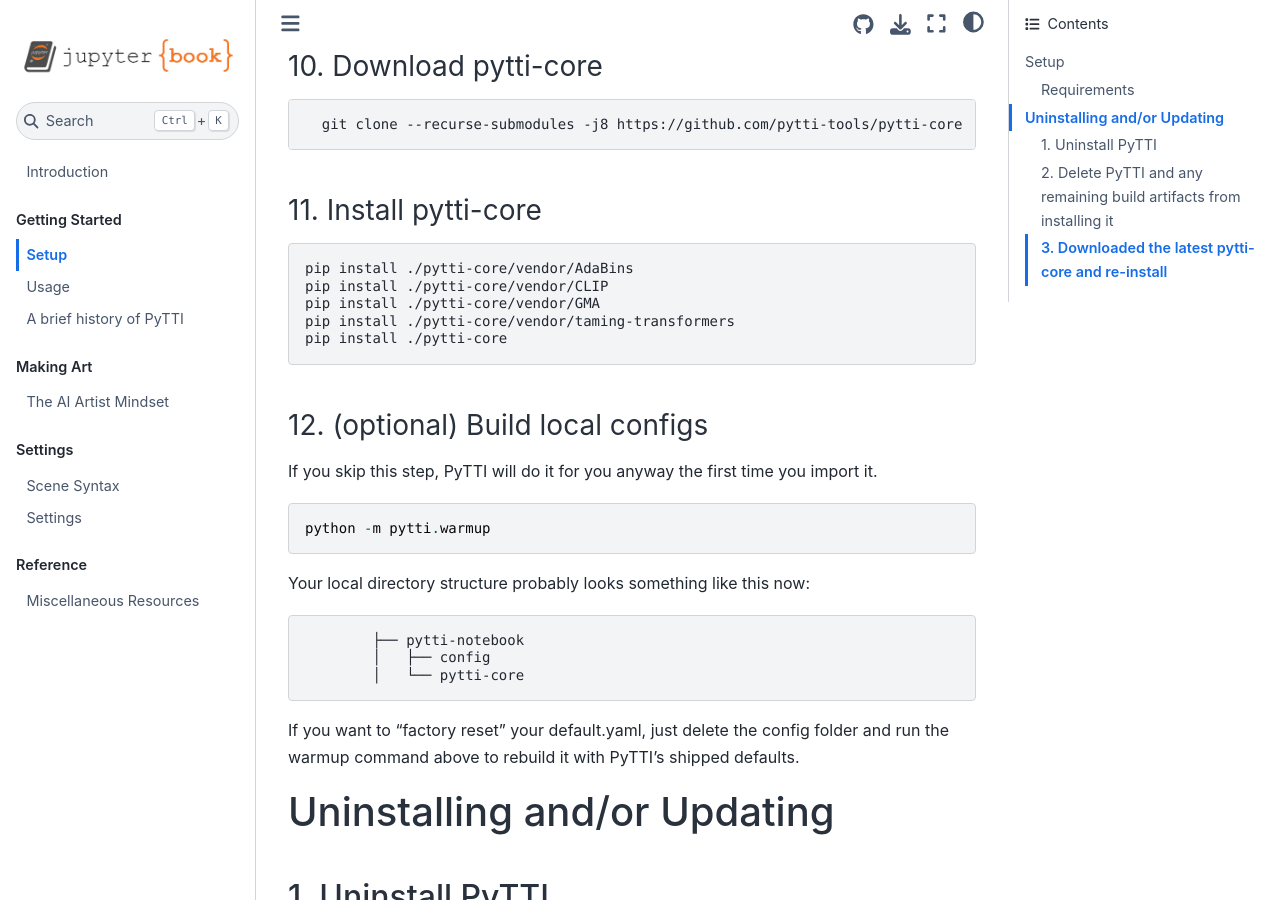
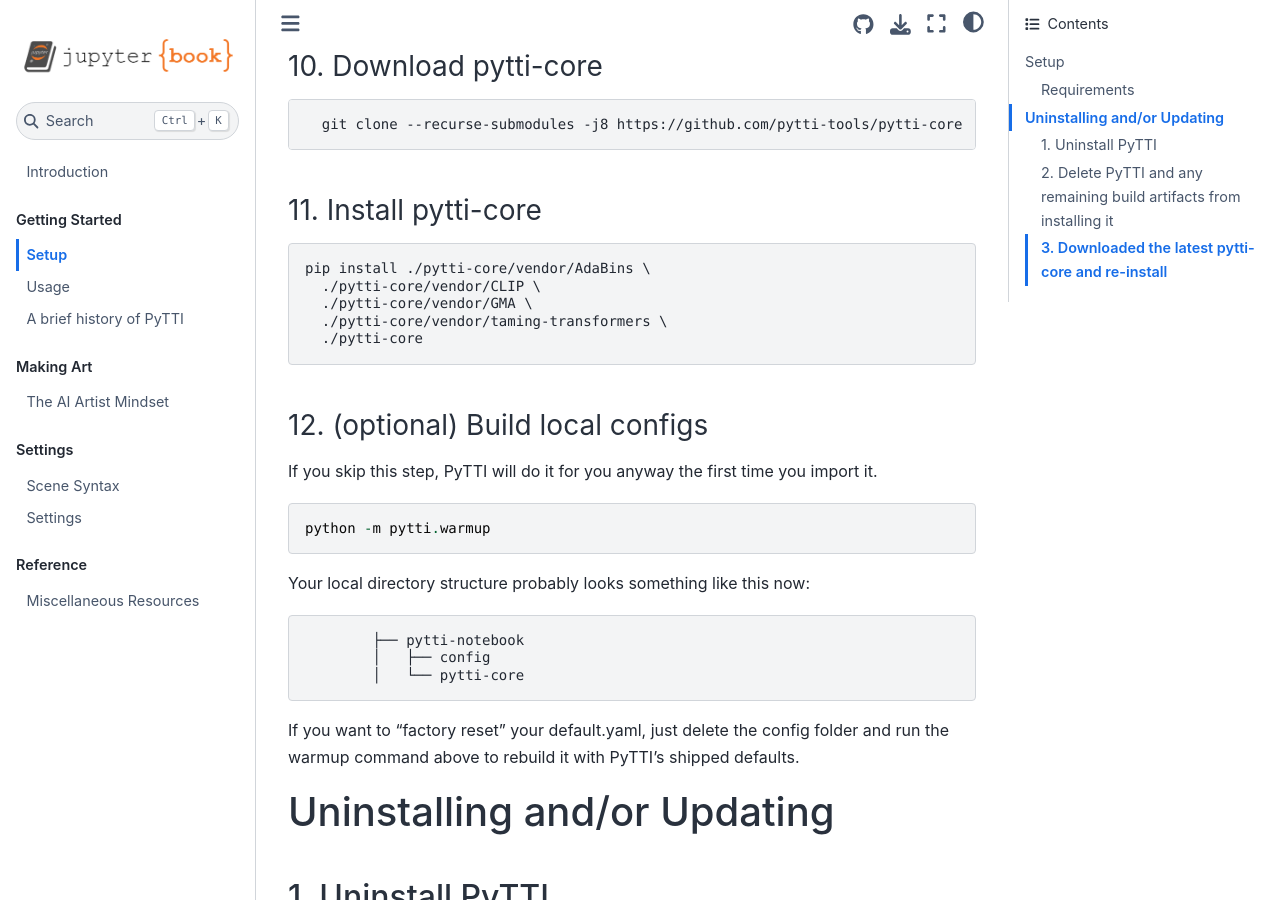
Before and after one commit to pytti-tools/pytti-book, a Jupyter Book: the page built from Setup.md, in a window 1280 px wide and 900 px high, scrolled down 2374 px. Built offline with Jupyter Book 1.0.4 settings and Sphinx 7.4.7 and the Sphinx Book theme 1.1.4, drawn with Linux system fonts in a browser that asks for light colours; pages that are not in the unit, such as notebooks, are missing from menus.

Commit message:
Group install commands for pytti-core submodules

```diff
--- a/Setup.md
+++ b/Setup.md
@@ -71,11 +71,11 @@
       git clone --recurse-submodules -j8 https://github.com/pytti-tools/pytti-core
 ### 11. Install pytti-core
 
-    pip install ./pytti-core/vendor/AdaBins
-    pip install ./pytti-core/vendor/CLIP
-    pip install ./pytti-core/vendor/GMA
-    pip install ./pytti-core/vendor/taming-transformers
-    pip install ./pytti-core
+    pip install ./pytti-core/vendor/AdaBins \
+      ./pytti-core/vendor/CLIP \
+      ./pytti-core/vendor/GMA \
+      ./pytti-core/vendor/taming-transformers \
+      ./pytti-core
 
 ### 12. (optional) Build local configs
 
```
